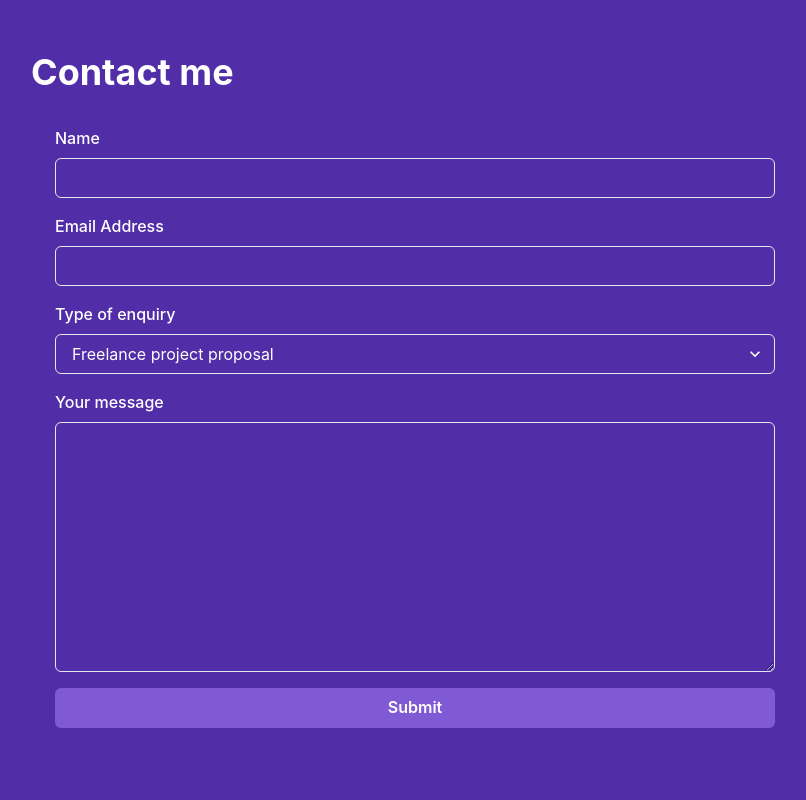
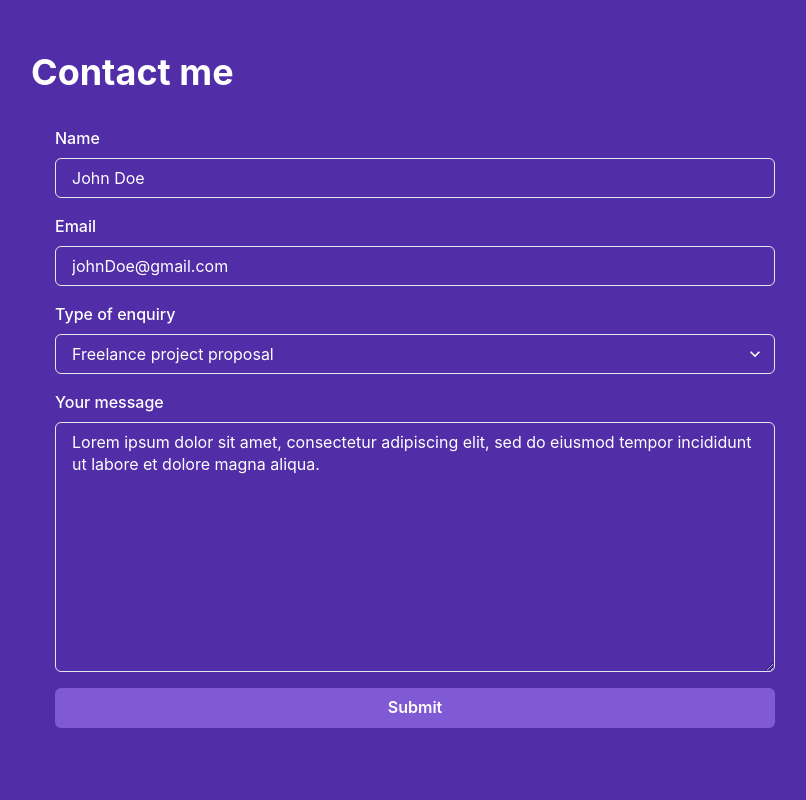
Before and after one commit to jdstrongpdx/Meta-React-Advanced-Portfolio, a React (Create React App) app: page / in a window 1280 px wide. Shown: the part 2160-2960 px from the top of the page, without its empty margins (225-1031 px from the left). Built offline with nearby package versions, Linux system fonts and the light colour scheme.

Commit message:
Step 4 implementation - addition of ContactMeSection.js form using Formik, Yup, and chakra-ui elements.

```diff
--- a/src/components/ContactMeSection.js
+++ b/src/components/ContactMeSection.js
@@ -20,11 +20,27 @@ import {useAlertContext} from "../context/alertContext";
 const LandingSection = () => {
   const {isLoading, response, submit} = useSubmit();
   const { onOpen } = useAlertContext();
+  const url = "www.example.com";
 
   const formik = useFormik({
-    initialValues: {},
-    onSubmit: (values) => {},
-    validationSchema: Yup.object({}),
+    initialValues: {
+      firstName: "John Doe",
+      email: "johnDoe@gmail.com",
+      type: "hireMe",
+      comment: "Lorem ipsum dolor sit amet, consectetur adipiscing elit, sed do eiusmod tempor incididunt ut labore et " +
+          "dolore magna aliqua."
+    },
+    validationSchema: Yup.object({
+      firstName: Yup.string().required("Required"),
+      email: Yup.string().email("Invalid email address").required("Required"),
+      comment: Yup.string().required("Required").min(25, "Must be at least 25 characters"),
+    }),
+    onSubmit: async (values) => {
+      await submit(url, values);
+      if (response?.type) {
+        onOpen(response.type, response.message)
+      }
+    },
   });
 
   return (
@@ -38,29 +54,34 @@ const LandingSection = () => {
         <Heading as="h1" id="contactme-section">
           Contact me
         </Heading>
-        <Box p={6} rounded="md" w="100%">
-          <form>
+        <Box p={6} rounded="md" w="100%" >
+          <form onSubmit={formik.handleSubmit}>
             <VStack spacing={4}>
-              <FormControl isInvalid={false}>
-                <FormLabel htmlFor="firstName">Name</FormLabel>
-                <Input
+              <FormControl
                   id="firstName"
-                  name="firstName"
-                />
-                <FormErrorMessage></FormErrorMessage>
+                  isInvalid={formik.errors.firstName && formik.touched.firstName}>
+                <FormLabel>Name</FormLabel>
+                <Input {...formik.getFieldProps('firstName')} />
+                {formik.errors.firstName && formik.touched.firstName ? (
+                    <FormErrorMessage>{formik.errors.firstName}</FormErrorMessage>
+                ) : null}
               </FormControl>
-              <FormControl isInvalid={false}>
-                <FormLabel htmlFor="email">Email Address</FormLabel>
-                <Input
+              <FormControl
                   id="email"
-                  name="email"
-                  type="email"
-                />
-                <FormErrorMessage></FormErrorMessage>
+                  isInvalid={formik.errors.email && formik.touched.email}>
+                <FormLabel>Email</FormLabel>
+                <Input {...formik.getFieldProps('email')} />
+                {formik.errors.email && formik.touched.email ? (
+                    <FormErrorMessage>{formik.errors.email}</FormErrorMessage>
+                ) : null}
               </FormControl>
               <FormControl>
                 <FormLabel htmlFor="type">Type of enquiry</FormLabel>
-                <Select id="type" name="type">
+                <Select
+                    id="type"
+                    name="type"
+                    {...formik.getFieldProps("type")}
+                >
                   <option value="hireMe">Freelance project proposal</option>
                   <option value="openSource">
                     Open source consultancy session
@@ -68,20 +89,25 @@ const LandingSection = () => {
                   <option value="other">Other</option>
                 </Select>
               </FormControl>
-              <FormControl isInvalid={false}>
+              <FormControl
+                  id="comment"
+                  isInvalid={formik.errors.comment && formik.touched.comment}>
                 <FormLabel htmlFor="comment">Your message</FormLabel>
                 <Textarea
                   id="comment"
                   name="comment"
                   height={250}
+                  {...formik.getFieldProps("comment")}
                 />
-                <FormErrorMessage></FormErrorMessage>
+                {formik.errors.comment && formik.touched.comment ? (
+                    <FormErrorMessage>{formik.errors.comment}</FormErrorMessage>
+                ) : null}
               </FormControl>
-              <Button type="submit" colorScheme="purple" width="full">
+              <Button type="submit" colorScheme="purple" width="full" isLoading={formik.isSubmitting} type="submit">
                 Submit
               </Button>
             </VStack>
-          </form>
+        </form>
         </Box>
       </VStack>
     </FullScreenSection>
```
